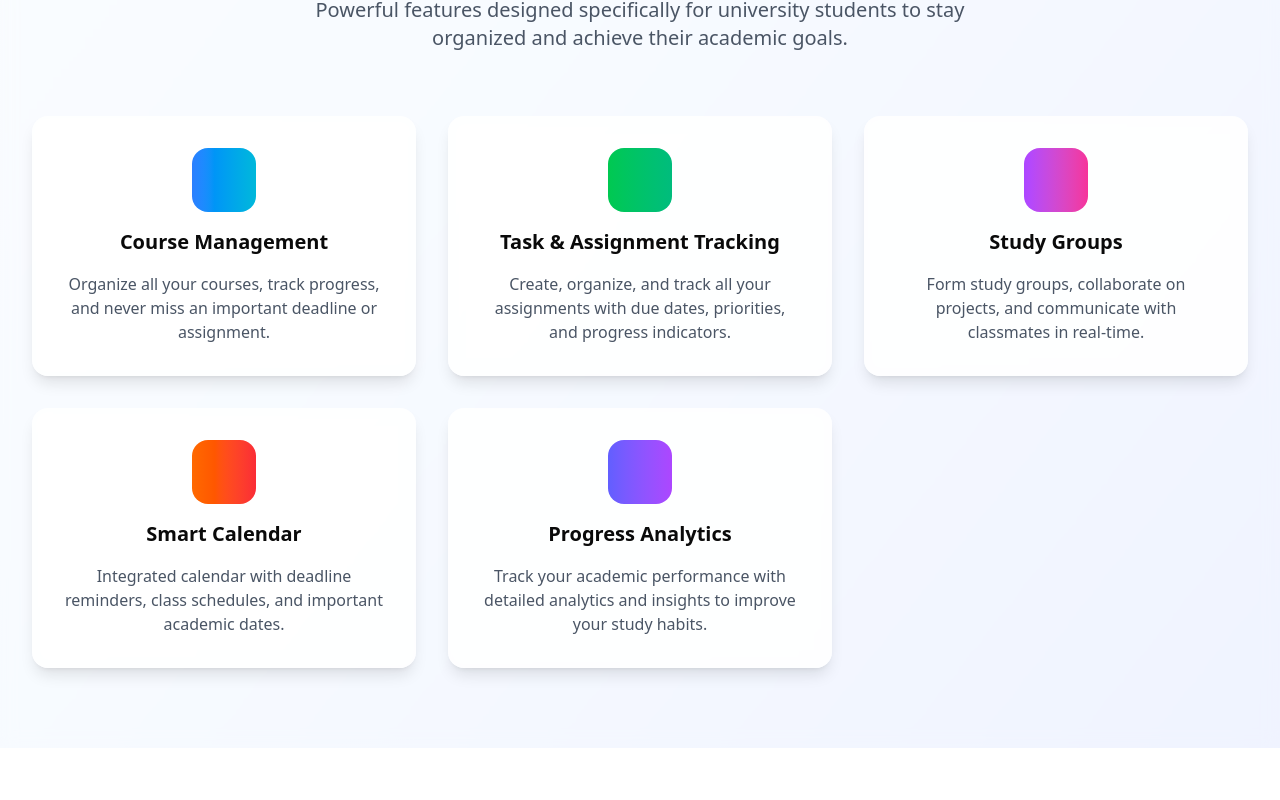
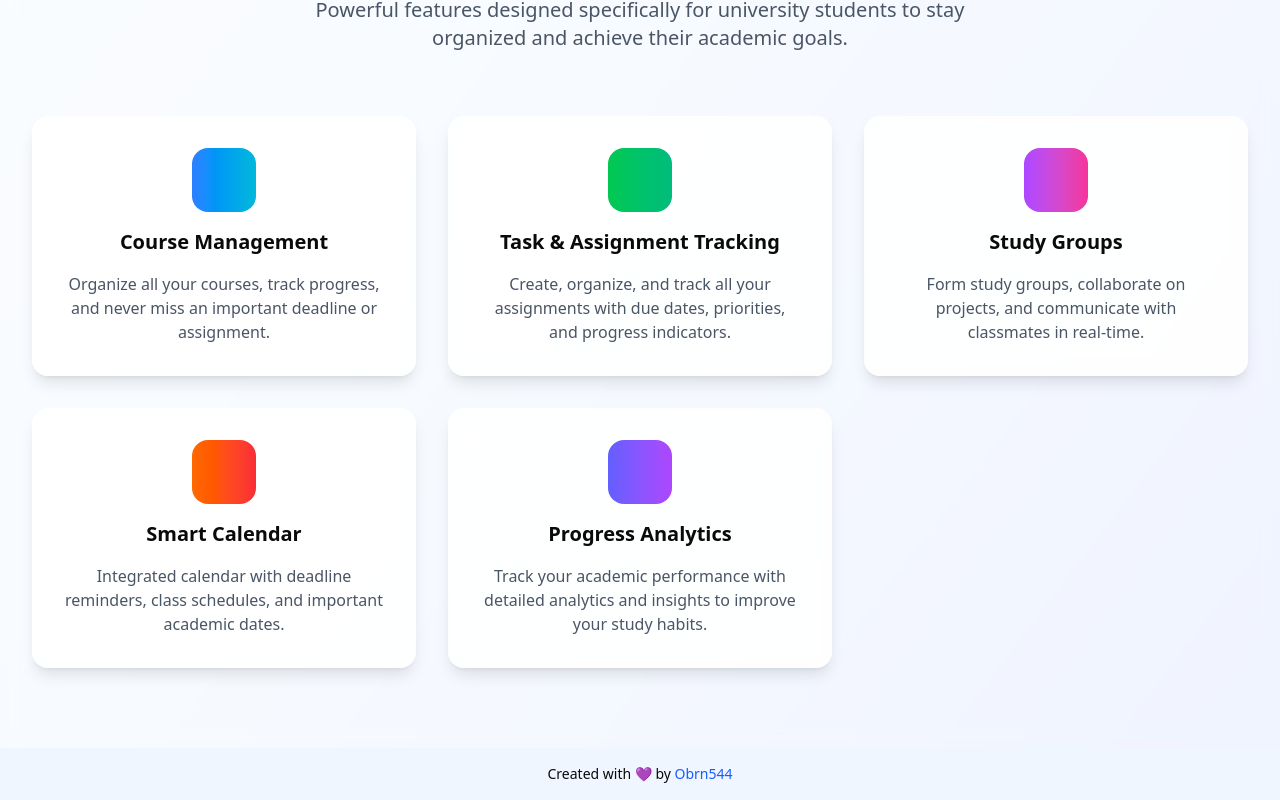
Before and after one commit to Obrn544/uni-track, a Next.js app: page / in a window 1280 px wide. Shown: the part 881-1681 px from the top of the page. Before the commit the page ends 1629 px from the top, so only its background shows below. Built offline with nearby package versions, Linux system fonts and the light colour scheme; some icons are missing.

Commit message:
feat: add Footer component and integrate Logo component in Header for improved layout

```diff
--- a/src/app/page.tsx
+++ b/src/app/page.tsx
@@ -1,6 +1,7 @@
 import { Header } from '@/home/components/Header';
 import { HeroSection } from '@/home/components/HeroSection';
 import { FeaturesSection } from '@/home/components/FeaturesSection';
+import { Footer } from '@/home/components/Footer';
 
 export default function Home() {
   return (
@@ -10,6 +11,8 @@ export default function Home() {
       <HeroSection />
 
       <FeaturesSection />
+
+      <Footer />
     </div>
   );
 }
--- /dev/null
+++ b/src/core/shared/components/Logo.tsx
@@ -0,0 +1,17 @@
+import Link from 'next/link';
+import { Icon } from '@iconify/react';
+
+export const Logo = () => {
+  return (
+    <>
+      <Link href='/' className='flex items-center space-x-3'>
+        <div className='rounded-xl bg-gradient-to-r from-blue-500 to-purple-600 p-2'>
+          <Icon icon='akar-icons:book' color='#ffffff' width={24} height={24} />
+        </div>
+        <span className='bg-gradient-to-r from-blue-600 to-purple-600 bg-clip-text text-2xl font-bold text-transparent'>
+          UniTrack
+        </span>
+      </Link>
+    </>
+  );
+};
--- /dev/null
+++ b/src/home/components/Footer.tsx
@@ -0,0 +1,19 @@
+import Link from 'next/link';
+
+export const Footer = () => {
+  return (
+    <footer className='bg-blue-50 py-4 text-center text-sm'>
+      <p>
+        Created with 💜 by{' '}
+        <Link
+          href='https://github.com/Obrn544'
+          className='font-medium text-blue-600 transition-colors hover:underline'
+          rel='noopener noreferrer'
+          target='_blank'
+        >
+          Obrn544
+        </Link>
+      </p>
+    </footer>
+  );
+};
--- a/src/home/components/Header.tsx
+++ b/src/home/components/Header.tsx
@@ -1,5 +1,6 @@
 import Link from 'next/link';
-import { Icon } from '@iconify/react';
+
+import { Logo } from '@/core/shared/components/Logo';
 
 export const Header = () => {
   return (
@@ -7,19 +8,7 @@ export const Header = () => {
       <header className='border-separator bg-background/80 sticky top-0 z-50 border-b backdrop-blur-md'>
         <div className='mx-auto max-w-7xl px-4 sm:px-6 lg:px-8'>
           <div className='flex h-16 items-center justify-between'>
-            <Link href='/' className='flex items-center space-x-3'>
-              <div className='rounded-xl bg-gradient-to-r from-blue-500 to-purple-600 p-2'>
-                <Icon
-                  icon='akar-icons:book'
-                  color='#ffffff'
-                  width={24}
-                  height={24}
-                />
-              </div>
-              <span className='bg-gradient-to-r from-blue-600 to-purple-600 bg-clip-text text-2xl font-bold text-transparent'>
-                UniTrack
-              </span>
-            </Link>
+            <Logo />
 
             <nav className='flex items-center space-x-4'>
               <Link
```
